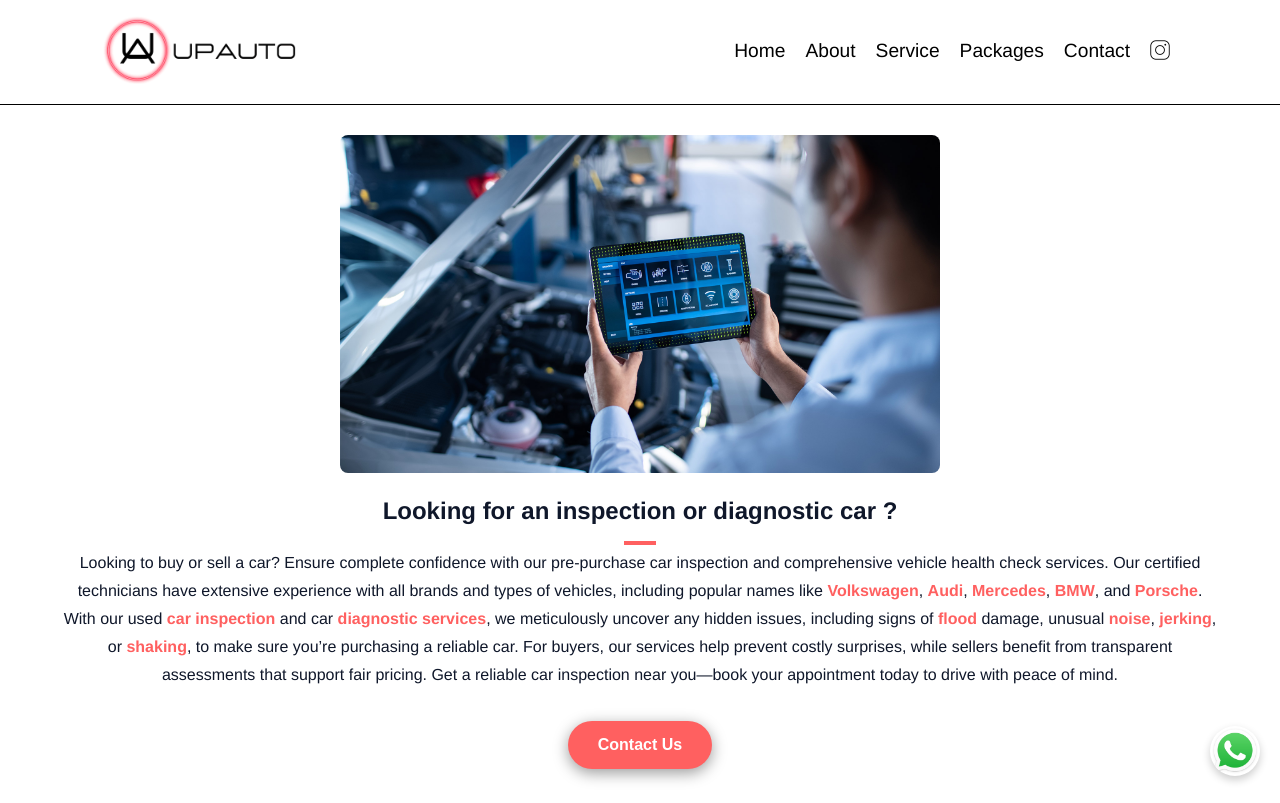
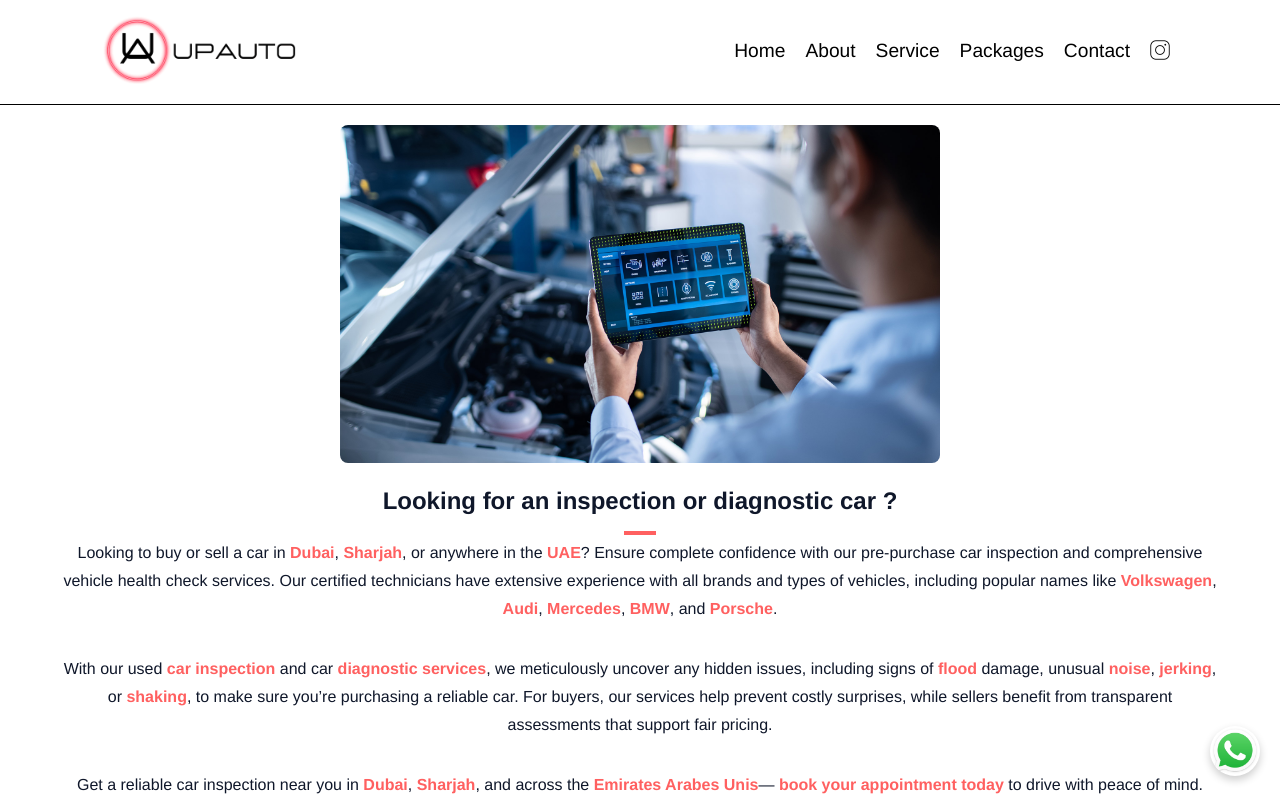
Before and after one commit to liguanovic/upauto-global-diagnostic, a plain HTML site: page index.html in a window 1280 px wide. Shown: the top 803 px of the page. Drawn offline with Linux system fonts and the light colour scheme.

Commit message:
change css , and <p>

```diff
--- a/index.html
+++ b/index.html
@@ -59,16 +59,25 @@
             </figure>
             <h1>Looking for an inspection or diagnostic car ?</h1>
             <p>
-                Looking to buy or sell a car? Ensure complete confidence with our pre-purchase car inspection and
-                comprehensive vehicle health check services. Our certified technicians have extensive experience with
-                all brands and types of vehicles, including popular names like <b>Volkswagen</b>, <b>Audi</b>,<b>
-                    Mercedes</b>, <b>BMW</b>, and
-                <b>Porsche</b>. With our used <b>car inspection</b> and car <b>diagnostic services</b>, we meticulously
-                uncover any hidden issues, including signs of <b>flood</b> damage, unusual <b>noise</b>, <b>jerking</b>,
-                or <b>shaking</b>, to make sure you’re purchasing a reliable car. For buyers, our services help prevent
-                costly
-                surprises, while sellers benefit from transparent assessments that support fair pricing. Get a reliable
-                car inspection near you—book your appointment today to drive with peace of mind.
+                Looking to buy or sell a car in <b>Dubai</b>, <b>Sharjah</b>, or anywhere in the <b>UAE</b>?
+                Ensure complete confidence with our pre-purchase car inspection and comprehensive vehicle health check
+                services.
+                Our certified technicians have extensive experience with all brands and types of vehicles,
+                including popular names like <b>Volkswagen</b>, <b>Audi</b>, <b>Mercedes</b>, <b>BMW</b>, and
+                <b>Porsche</b>.
+            </p>
+            <p>
+                With our used <b>car inspection</b> and car <b>diagnostic services</b>,
+                we meticulously uncover any hidden issues, including signs of <b>flood</b> damage,
+                unusual <b>noise</b>, <b>jerking</b>, or <b>shaking</b>,
+                to make sure you’re purchasing a reliable car.
+                For buyers, our services help prevent costly surprises,
+                while sellers benefit from transparent assessments that support fair pricing.
+            </p>
+            <p>
+                Get a reliable car inspection near you in <b>Dubai</b>, <b>Sharjah</b>, and across the <b>Emirates
+                    Arabes Unis</b>—
+                <b>book your appointment today</b> to drive with peace of mind.
             </p>
 
             <button onclick="location.href='#contact'">Contact Us</button>
--- a/styles.css
+++ b/styles.css
@@ -20,6 +20,7 @@ body {
 
 main {
     margin: 10px;
+    margin: 0 10px;
 }
 
 a {
@@ -404,7 +405,7 @@ b {
 }
 
 [id="experience"] p {
-    margin: 2rem 0 0;
+    margin: 0 15px;
     font-weight: 500;
     color: var(--text-dark);
     line-height: 1.75rem;
@@ -412,7 +413,7 @@ b {
 }
 
 [id="service"] .service_texte {
-    margin: 2rem auto 0;
+    margin: 0 15px;
     font-weight: 500;
     color: var(--text-dark);
     line-height: 1.75rem;
```
